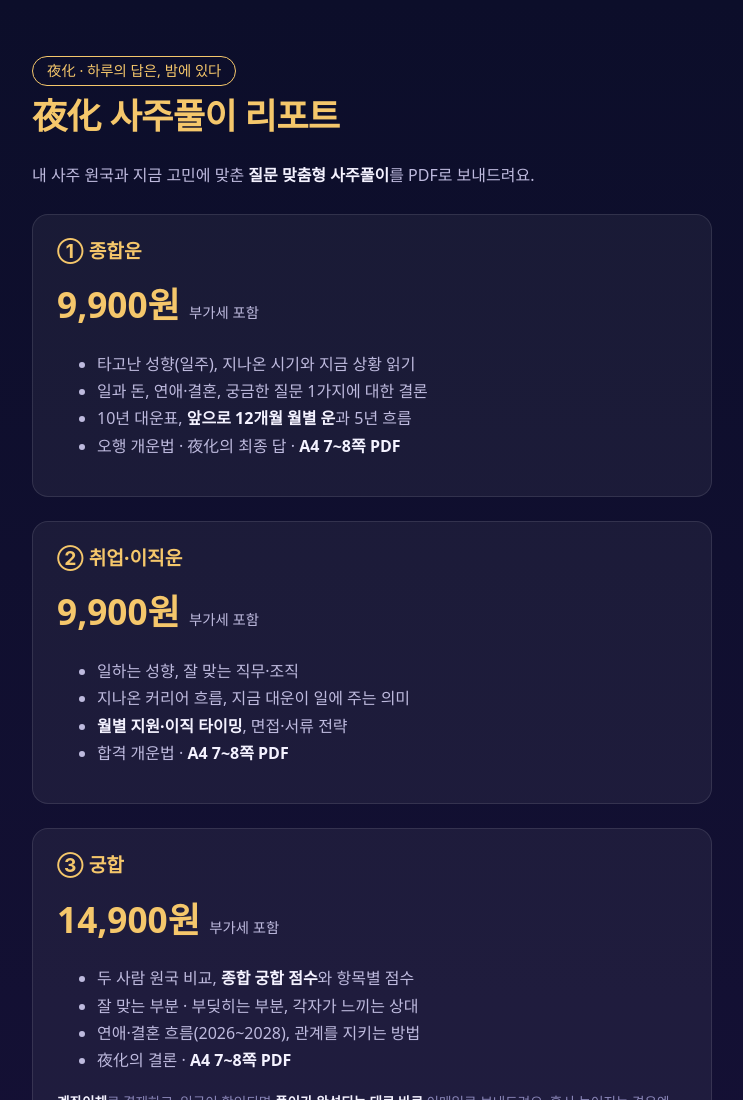
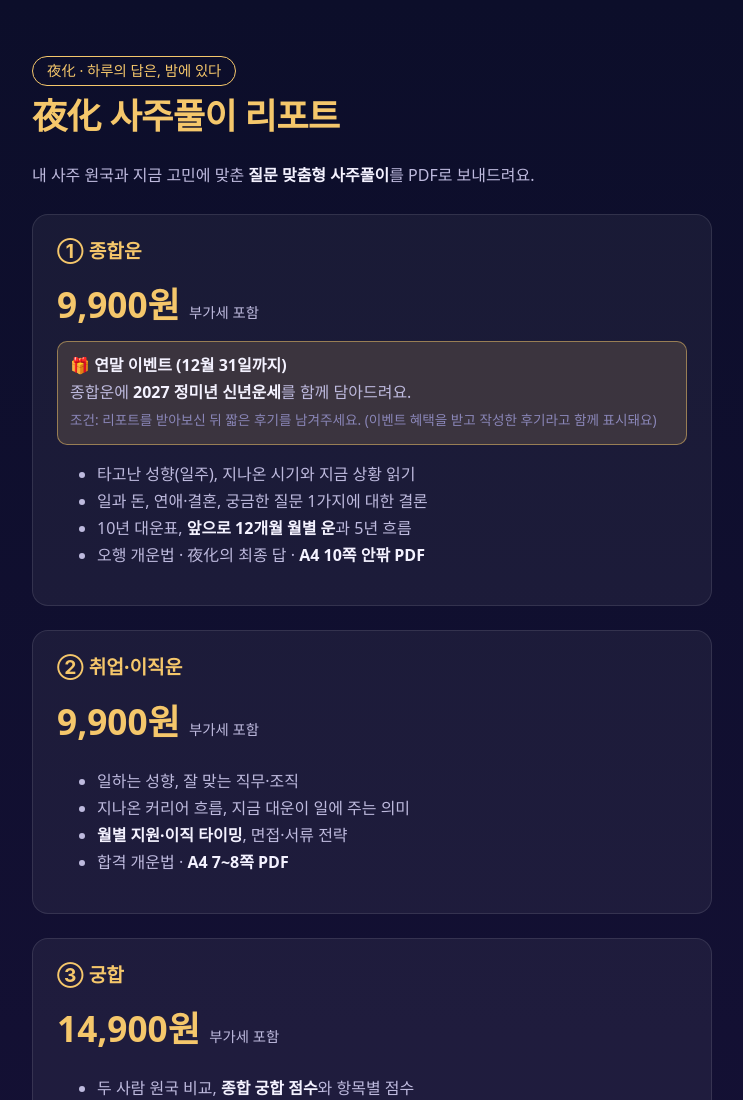
Before and after one commit to seol21200250-png/seol21200250-png.github.io, a plain HTML site: page report.html in a window 1280 px wide. Shown: the top 1100 px of the page, without its empty margins (268-1011 px from the left). Drawn offline with Linux system fonts and the light colour scheme.

Commit message:
종합운 연말 이벤트: 2027 신년운세 포함 (후기 작성 조건, 대가성 표시 안내)
Co-Authored-By: Claude Opus 5.5 <noreply@anthropic.com>
Claude-Session: https://claude.ai/code/session_01QDS53b8399mERAzoY6SUeQ

```diff
--- a/report.html
+++ b/report.html
@@ -16,11 +16,14 @@
   <div class="card">
     <h2 style="margin-top:0">① 종합운</h2>
     <div class="price">9,900원 <small>부가세 포함</small></div>
+    <p style="margin:6px 0 10px;padding:10px 12px;border-radius:10px;background:rgba(245,199,107,.15);border:1px solid rgba(245,199,107,.5)">
+      🎁 <strong>연말 이벤트 (12월 31일까지)</strong><br>종합운에 <strong>2027 정미년 신년운세</strong>를 함께 담아드려요.<br>
+      <span class="small">조건: 리포트를 받아보신 뒤 짧은 후기를 남겨주세요. (이벤트 혜택을 받고 작성한 후기라고 함께 표시돼요)</span></p>
     <ul>
       <li>타고난 성향(일주), 지나온 시기와 지금 상황 읽기</li>
       <li>일과 돈, 연애·결혼, 궁금한 질문 1가지에 대한 결론</li>
       <li>10년 대운표, <strong>앞으로 12개월 월별 운</strong>과 5년 흐름</li>
-      <li>오행 개운법 · 夜化의 최종 답 · <strong>A4 7~8쪽 PDF</strong></li>
+      <li>오행 개운법 · 夜化의 최종 답 · <strong>A4 10쪽 안팎 PDF</strong></li>
     </ul>
   </div>
   <div class="card">
```
